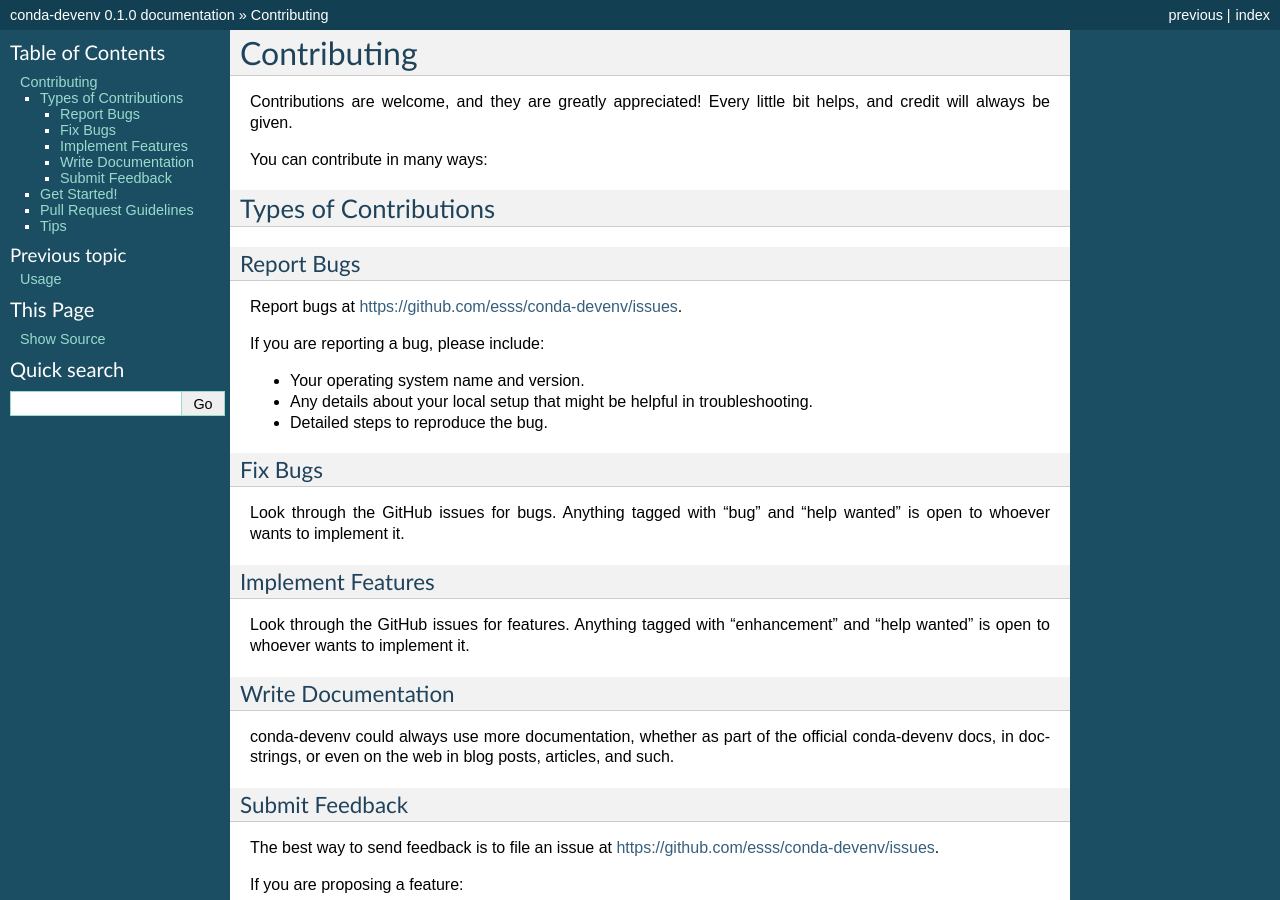
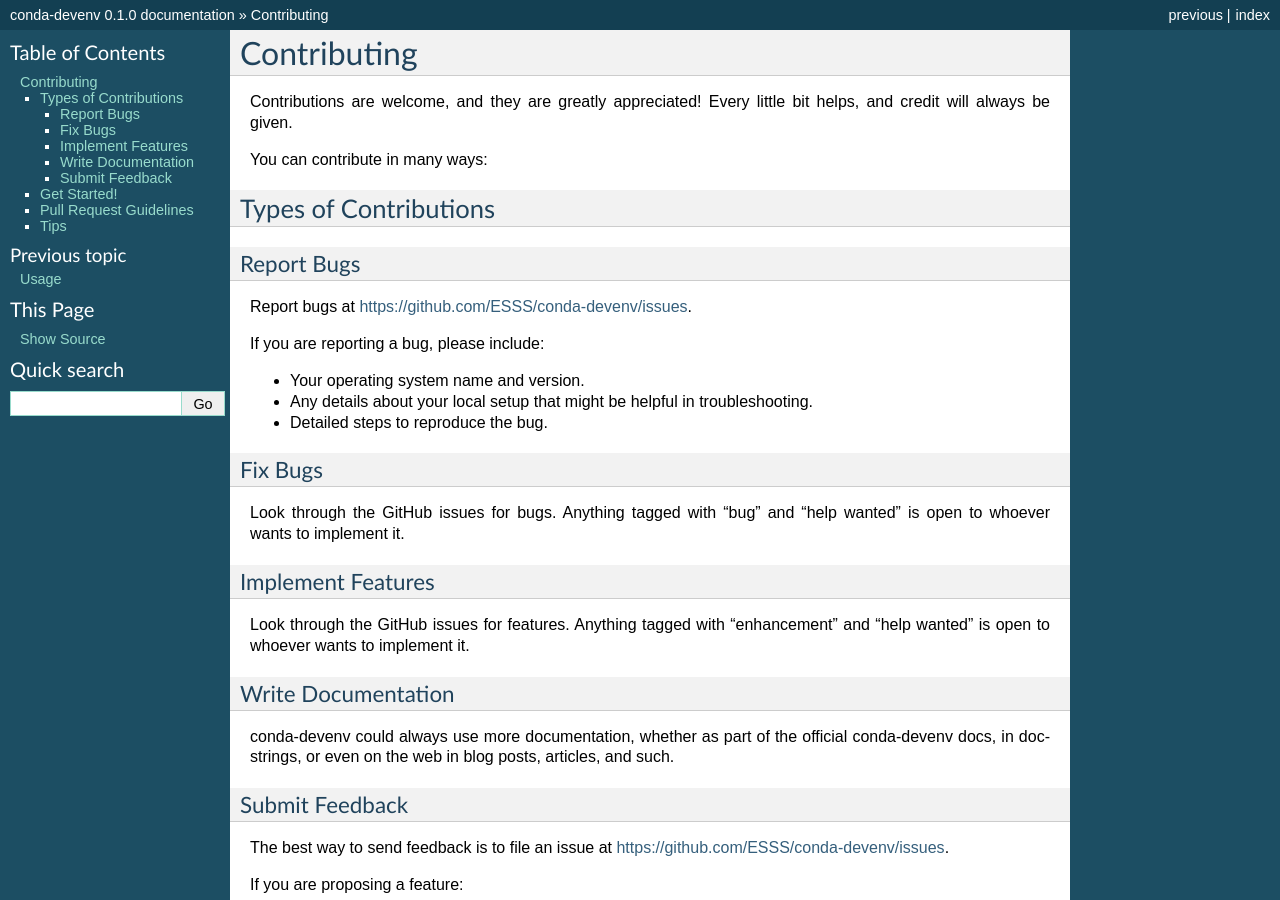
Before and after one commit to ESSS/conda-devenv, a Sphinx documentation site: the page built from docs/contributing.rst, in a window 1280 px wide and 900 px high. Built offline with Sphinx 7.4.7, drawn with Linux system fonts in a browser that asks for light colours; pages that are not in the unit, such as notebooks, are missing from menus; some of the changed text lies outside the part shown.

Commit message:
Use ESSS in UPPERCASE

```diff
--- a/CONTRIBUTING.rst
+++ b/CONTRIBUTING.rst
@@ -15,7 +15,7 @@
 Report Bugs
 ~~~~~~~~~~~
 
-Report bugs at https://github.com/esss/conda-devenv/issues.
+Report bugs at https://github.com/ESSS/conda-devenv/issues.
 
 If you are reporting a bug, please include:
 
@@ -45,7 +45,7 @@
 Submit Feedback
 ~~~~~~~~~~~~~~~
 
-The best way to send feedback is to file an issue at https://github.com/esss/conda-devenv/issues.
+The best way to send feedback is to file an issue at https://github.com/ESSS/conda-devenv/issues.
 
 If you are proposing a feature:
 
@@ -102,7 +102,7 @@
    your new functionality into a function with a docstring, and add the
    feature to the list in README.rst.
 3. The pull request should work for Python 2.7, 3.4 and 3.5, and for PyPy. Check
-   https://travis-ci.org/esss/conda-devenv/pull_requests
+   https://travis-ci.org/ESSS/conda-devenv/pull_requests
    and make sure that the tests pass for all supported Python versions.
 
 Tips
--- a/setup.py
+++ b/setup.py
@@ -24,7 +24,7 @@
     long_description=readme + '\n\n' + history,
     author="Edison Gustavo Muenz",
     author_email='edisongustavo@gmail.com',
-    url='https://github.com/esss/conda-devenv',
+    url='https://github.com/ESSS/conda-devenv',
     packages=[
         'conda_devenv',
     ],
--- a/travis_pypi_setup.py
+++ b/travis_pypi_setup.py
@@ -21,7 +21,7 @@
     from urllib.request import urlopen
 
 
-GITHUB_REPO = 'esss/conda-devenv'
+GITHUB_REPO = 'ESSS/conda-devenv'
 TRAVIS_CONFIG_FILE = os.path.join(
     os.path.dirname(os.path.abspath(__file__)), '.travis.yml')
 
```
Also changed, not shown: README.rst (+4 -4 lines), docs/installation.rst (+4 -4 lines), 1 other file.
